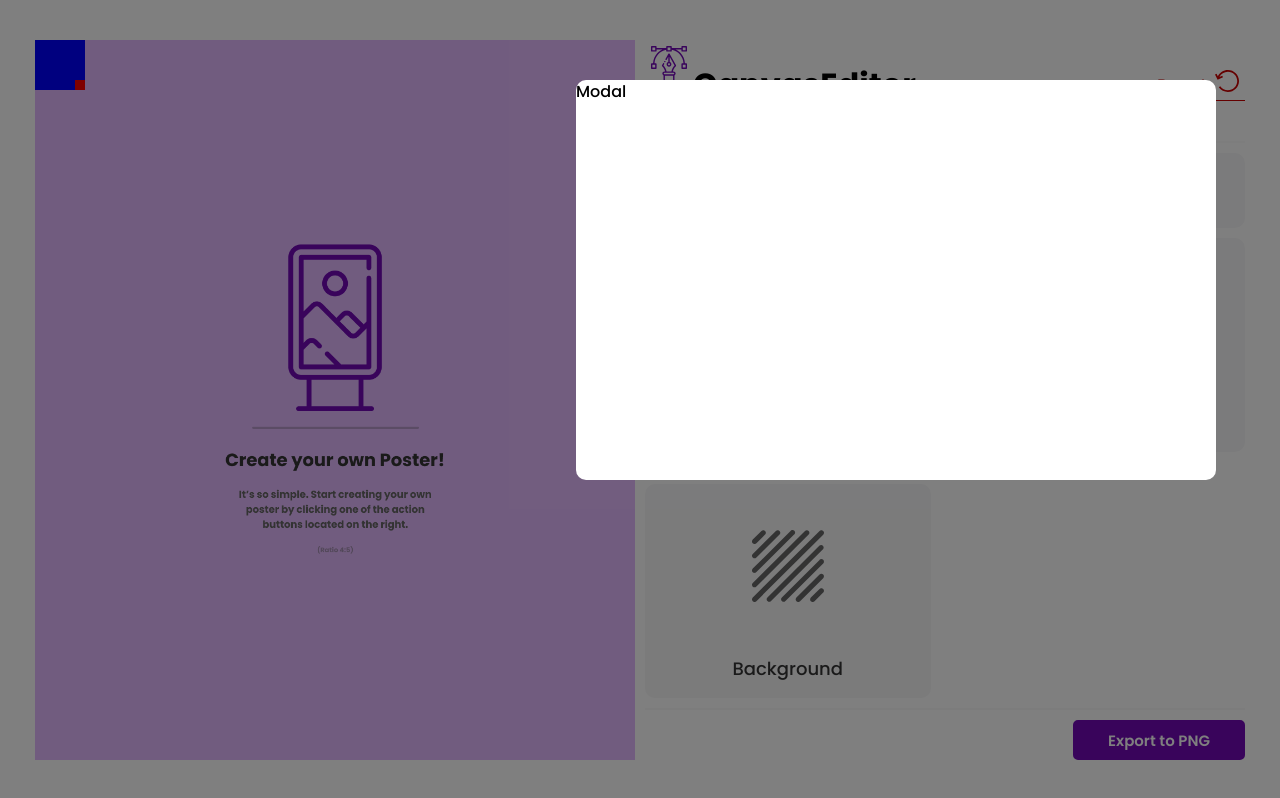
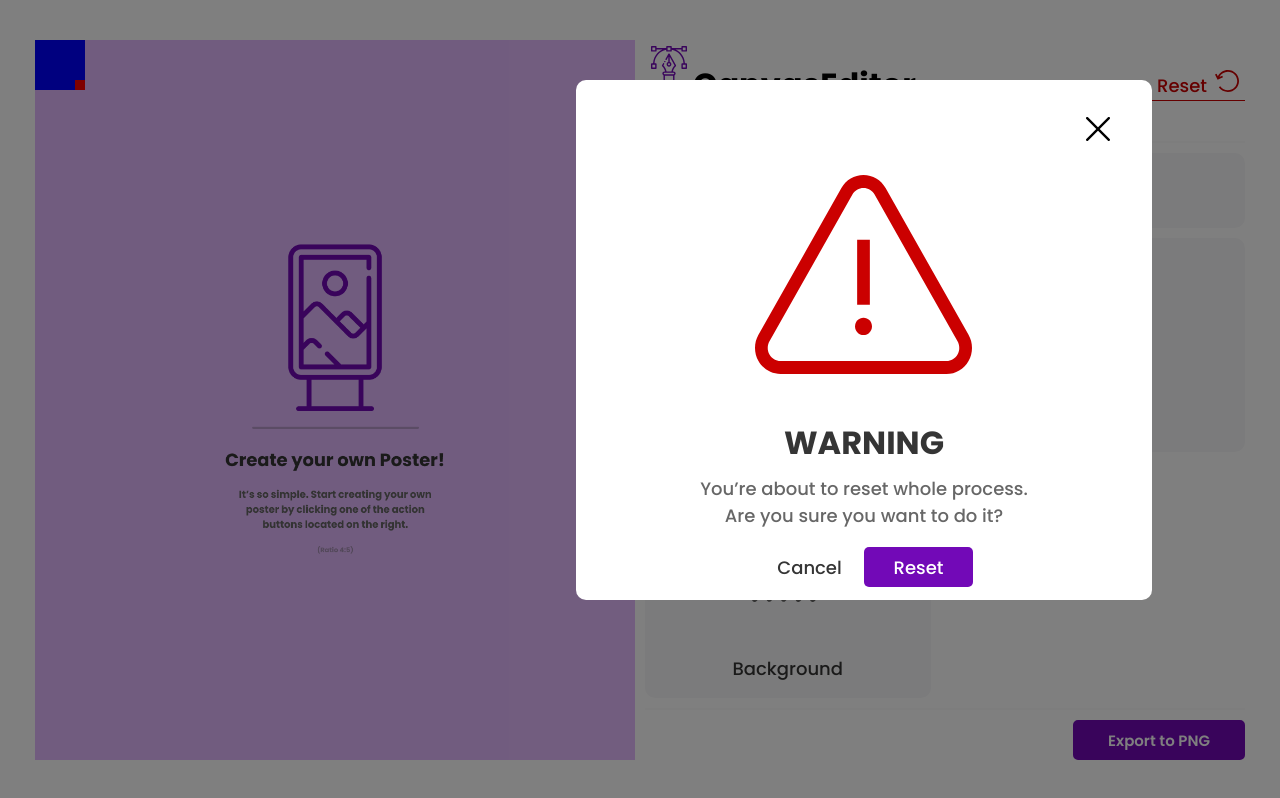
Before and after one commit to noszczykmichal/canvas-editor, a React (Vite) app: page / in a window 1280 px wide. Both pictures are taken after a click on the button "Reset". Built offline with nearby package versions, Linux system fonts and the light colour scheme.

Commit message:
finished styling the Modal component + other small fixes in the styling

```diff
--- a/src/components/CanvasControls/CanvasControls.scss
+++ b/src/components/CanvasControls/CanvasControls.scss
@@ -1,5 +1,5 @@
-@use "../../sassStyles/_variables.scss" as vars;
-
+@use "../../sassStyles/variables" as vars;
+@use "../../sassStyles/mixins" as mixins;
 .controls__wrapper {
   height: 100%;
   width: 100%;
@@ -41,13 +41,13 @@
     font-size: vars.$font-medium;
     padding: 24px 0px 24px 16px;
     margin: 0;
-    border-radius: vars.$big-radius;
+    border-radius: vars.$radius-big;
   }
 
   .export-button {
     width: 172px;
     height: 40px;
-    border-radius: vars.$small-radius;
+    border-radius: vars.$radius-small;
     align-self: flex-end;
     font-family: Poppins, sans-serif;
     font-weight: 600;
@@ -56,19 +56,7 @@
     background-color: vars.$primary-75;
     border: 2px solid vars.$primary-75;
     transition: all ease-in-out 250ms;
-
-    &:hover {
-      background-color: vars.$primary-100;
-    }
-
-    &:focus {
-      outline-color: vars.$primary-50;
-    }
-
-    &:disabled {
-      background-color: vars.$black-25;
-      border-color: vars.$black-25;
-    }
+    cursor: pointer;
   }
 
   @media (min-width: 1600px) {
@@ -76,4 +64,6 @@
       gap: 32px;
     }
   }
+
+  @include mixins.primaryButtonTransitions;
 }
--- a/src/components/CanvasControls/CanvasControls.tsx
+++ b/src/components/CanvasControls/CanvasControls.tsx
@@ -79,7 +79,7 @@ const CanvasControls = () => {
       <p className="add-content">Add content</p>
       <Controls />
       <hr className="hr" />
-      <button className="export-button" onClick={handleDownload}>
+      <button className="export-button primary-button" onClick={handleDownload}>
         Export to PNG
       </button>
     </div>
--- a/src/components/CanvasControls/ControlButton/ControlButton.scss
+++ b/src/components/CanvasControls/ControlButton/ControlButton.scss
@@ -6,7 +6,7 @@
   flex-direction: column;
   border: none;
   background-color: vars.$white-97;
-  border-radius: vars.$big-radius;
+  border-radius: vars.$radius-big;
   font-family: Poppins, sans-serif;
   font-weight: 500;
   font-size: vars.$font-medium;
--- a/src/components/Layout/Layout.tsx
+++ b/src/components/Layout/Layout.tsx
@@ -9,7 +9,7 @@ const Layout: FC<{ children: ReactNode }> = ({ children }) => {
   return (
     <>
       {createPortal(
-        [<Backdrop />, <Modal />],
+        [<Backdrop key={1} />, <Modal key={2} />],
         document.getElementById("modals-root") as HTMLDivElement
       )}
       <main>{children}</main>
--- a/src/components/ui/Modal/Modal.scss
+++ b/src/components/ui/Modal/Modal.scss
@@ -2,13 +2,82 @@
 @use "../../../sassStyles//mixins" as mixins;
 .modal {
   position: fixed;
+  display: flex;
+  flex-direction: column;
+  align-items: center;
+  padding: 36px;
   top: 10%;
   left: 45%;
   z-index: 200;
-  height: 50%;
-  width: 50%;
+  height: 65%;
+  width: 45%;
   background-color: vars.$white;
-  border-radius: vars.$big-radius;
+  border-radius: vars.$radius-big;
+
+  &__header {
+    display: flex;
+    flex-direction: row;
+    justify-content: flex-end;
+    width: 100%;
+
+    .header__close-button {
+      background-color: transparent;
+      border: none;
+      cursor: pointer;
+    }
+  }
+
+  &__wrapper {
+    display: flex;
+    width: 70%;
+    flex-direction: column;
+    align-items: center;
+    justify-content: space-around;
+  }
+
+  .warning-icon {
+    height: 199px;
+    width: 217px;
+    fill: vars.$red-100;
+    margin-top: 30px;
+  }
+  &__title {
+    margin-top: 45px;
+    margin-bottom: 0;
+    font-size: vars.$font-big;
+    font-weight: 700;
+    text-transform: uppercase;
+    color: vars.$black-100;
+  }
+
+  &__text {
+    font-size: vars.$font-medium;
+    font-weight: 500;
+    text-align: center;
+    color: vars.$black-75;
+    margin-top: 8px;
+  }
+
+  .modal-controls {
+    &__button {
+      height: 40px;
+      width: 109px;
+      background-color: transparent;
+      border: none;
+      font-family: Poppins, sans-serif;
+      color: vars.$black-100;
+      font-size: vars.$font-medium;
+      border-radius: vars.$radius-small;
+      cursor: pointer;
+    }
+
+    &__button--violette {
+      background-color: vars.$primary-75;
+      color: vars.$white;
+    }
+
+    @include mixins.primaryButtonTransitions;
+  }
 }
 
 @include mixins.fadeDown;
--- a/src/components/ui/Modal/Modal.tsx
+++ b/src/components/ui/Modal/Modal.tsx
@@ -2,11 +2,25 @@ import { useContext, useRef } from "react";
 import { CSSTransition } from "react-transition-group";
 
 import CanvasContext from "../../../store/context";
+import Warning from "../../../icons/Warning";
+import CloseIcon from "../../../icons/CloseIcon";
 import "./Modal.scss";
 
 const Modal = () => {
-  const { isModalOpen } = useContext(CanvasContext);
+  const { isModalOpen, setIsBackdropOpen, setIsModalOpen, setBackgroundImage } =
+    useContext(CanvasContext);
   const nodeRef = useRef(null);
+
+  const onCancelHandler = () => {
+    setIsBackdropOpen(false);
+    setIsModalOpen(false);
+  };
+
+  const onResetHandler = () => {
+    setBackgroundImage("");
+    onCancelHandler();
+  };
+
   return (
     <CSSTransition
       in={isModalOpen}
@@ -17,7 +31,29 @@ const Modal = () => {
       nodeRef={nodeRef}
     >
       <div className="modal" ref={nodeRef}>
-        Modal
+        <header className="modal__header">
+          <button className="header__close-button" onClick={onCancelHandler}>
+            <CloseIcon />
+          </button>
+        </header>
+        <div className="modal__wrapper">
+          <Warning />
+          <h2 className="modal__title">Warning</h2>
+          <p className="modal__text">
+            You’re about to reset whole process. Are you sure you want to do it?
+          </p>
+        </div>
+        <div className="modal-controls">
+          <button onClick={onCancelHandler} className="modal-controls__button">
+            Cancel
+          </button>
+          <button
+            className="modal-controls__button modal-controls__button--violette primary-button"
+            onClick={onResetHandler}
+          >
+            Reset
+          </button>
+        </div>
       </div>
     </CSSTransition>
   );
--- a/src/icons/CloseIcon.tsx
+++ b/src/icons/CloseIcon.tsx
@@ -6,6 +6,7 @@ const CloseIcon = () => {
       viewBox="0 0 24 24"
       fill="none"
       xmlns="http://www.w3.org/2000/svg"
+      className="close-icon"
     >
       <path
         d="M1.17209 24.0001C0.940281 24.0002 0.71367 23.9315 0.520917 23.8027C0.328165 23.6739 0.17793 23.4909 0.0892159 23.2767C0.000501989 23.0626 -0.0227053 22.8269 0.0225296 22.5996C0.0677644 22.3722 0.179409 22.1634 0.343342 21.9995L21.9995 0.343399C22.2192 0.123603 22.5174 0.00012207 22.8282 0.00012207C23.139 0.00012207 23.4371 0.123603 23.6569 0.343399C23.8767 0.563196 24.0002 0.861304 24.0002 1.17214C24.0002 1.48298 23.8767 1.78109 23.6569 2.00089L2.00083 23.657C1.8921 23.766 1.76291 23.8524 1.62069 23.9112C1.47847 23.9701 1.32602 24.0003 1.17209 24.0001Z"
--- a/src/icons/RefreshIcon.tsx
+++ b/src/icons/RefreshIcon.tsx
@@ -1,9 +1,9 @@
-import classes from "./RefreshIcon.module.scss";
+import "./RefreshIcon.scss";
 
 const RefreshIcon = () => {
   return (
     <svg
-      className={classes["arrow-icon"]}
+      className="arrow-icon"
       width="24"
       height="22"
       viewBox="0 0 24 22"
--- a/src/icons/Warning.tsx
+++ b/src/icons/Warning.tsx
@@ -6,16 +6,11 @@ const Warning = () => {
       viewBox="0 0 24 22"
       fill="none"
       xmlns="http://www.w3.org/2000/svg"
+      className="warning-icon"
     >
-      <path
-        d="M23.6174 17.6751L14.444 1.44164C13.9339 0.538973 13.0203 0 12 0C10.9797 0 10.0661 0.538973 9.55597 1.44164L0.382604 17.675C-0.127535 18.5778 -0.127535 19.6557 0.382604 20.5584C0.892743 21.4611 1.80633 22 2.82661 22H21.1733C22.1936 22 23.1072 21.461 23.6174 20.5584C24.1275 19.6557 24.1275 18.5778 23.6174 17.6751ZM22.3997 19.8401C22.1437 20.2931 21.6853 20.5635 21.1733 20.5635H2.82661C2.31465 20.5635 1.85621 20.2931 1.60027 19.8401C1.34434 19.3872 1.34434 18.8464 1.60027 18.3934L10.7737 2.15996C11.0297 1.707 11.4881 1.43661 12 1.43661C12.5119 1.43661 12.9704 1.707 13.2263 2.15996L22.3997 18.3934C22.6556 18.8464 22.6556 19.3872 22.3997 19.8401Z"
-        fill="black"
-      />
-      <path d="M12.703 7.16914H11.2969V14.352H12.703V7.16914Z" fill="black" />
-      <path
-        d="M12 15.7887C11.4831 15.7887 11.0626 16.2183 11.0626 16.7464C11.0626 17.2745 11.4831 17.7042 12 17.7042C12.5168 17.7042 12.9374 17.2745 12.9374 16.7464C12.9374 16.2183 12.5169 15.7887 12 15.7887Z"
-        fill="black"
-      />
+      <path d="M23.6174 17.6751L14.444 1.44164C13.9339 0.538973 13.0203 0 12 0C10.9797 0 10.0661 0.538973 9.55597 1.44164L0.382604 17.675C-0.127535 18.5778 -0.127535 19.6557 0.382604 20.5584C0.892743 21.4611 1.80633 22 2.82661 22H21.1733C22.1936 22 23.1072 21.461 23.6174 20.5584C24.1275 19.6557 24.1275 18.5778 23.6174 17.6751ZM22.3997 19.8401C22.1437 20.2931 21.6853 20.5635 21.1733 20.5635H2.82661C2.31465 20.5635 1.85621 20.2931 1.60027 19.8401C1.34434 19.3872 1.34434 18.8464 1.60027 18.3934L10.7737 2.15996C11.0297 1.707 11.4881 1.43661 12 1.43661C12.5119 1.43661 12.9704 1.707 13.2263 2.15996L22.3997 18.3934C22.6556 18.8464 22.6556 19.3872 22.3997 19.8401Z" />
+      <path d="M12.703 7.16914H11.2969V14.352H12.703V7.16914Z" />
+      <path d="M12 15.7887C11.4831 15.7887 11.0626 16.2183 11.0626 16.7464C11.0626 17.2745 11.4831 17.7042 12 17.7042C12.5168 17.7042 12.9374 17.2745 12.9374 16.7464C12.9374 16.2183 12.5169 15.7887 12 15.7887Z" />
     </svg>
   );
 };
--- a/src/sassStyles/_mixins.scss
+++ b/src/sassStyles/_mixins.scss
@@ -1,3 +1,5 @@
+@use "./variables" as vars;
+
 @mixin fade() {
   .fade-enter {
     opacity: 0;
@@ -35,3 +37,20 @@
     transition: all 0.3s ease-in-out;
   }
 }
+
+@mixin primaryButtonTransitions() {
+  .primary-button {
+    &:hover {
+      background-color: vars.$primary-100;
+    }
+
+    &:focus {
+      outline-color: vars.$primary-50;
+    }
+
+    &:disabled {
+      background-color: vars.$black-25;
+      border-color: vars.$black-25;
+    }
+  }
+}
--- a/src/sassStyles/_variables.scss
+++ b/src/sassStyles/_variables.scss
@@ -25,5 +25,5 @@ $font-small: 15px;
 
 /* Miscellaneous */
 
-$big-radius: 10px;
-$small-radius: 5px;
+$radius-big: 10px;
+$radius-small: 5px;
```
Also changed, not shown: src/icons/RefreshIcon.scss (renamed from src/icons/RefreshIcon.module.scss).
